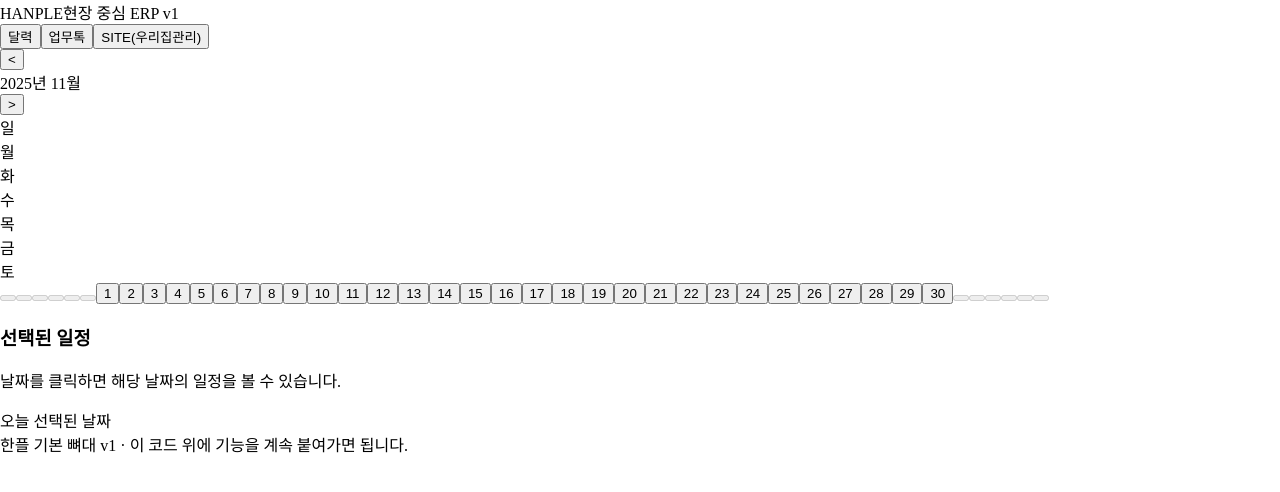
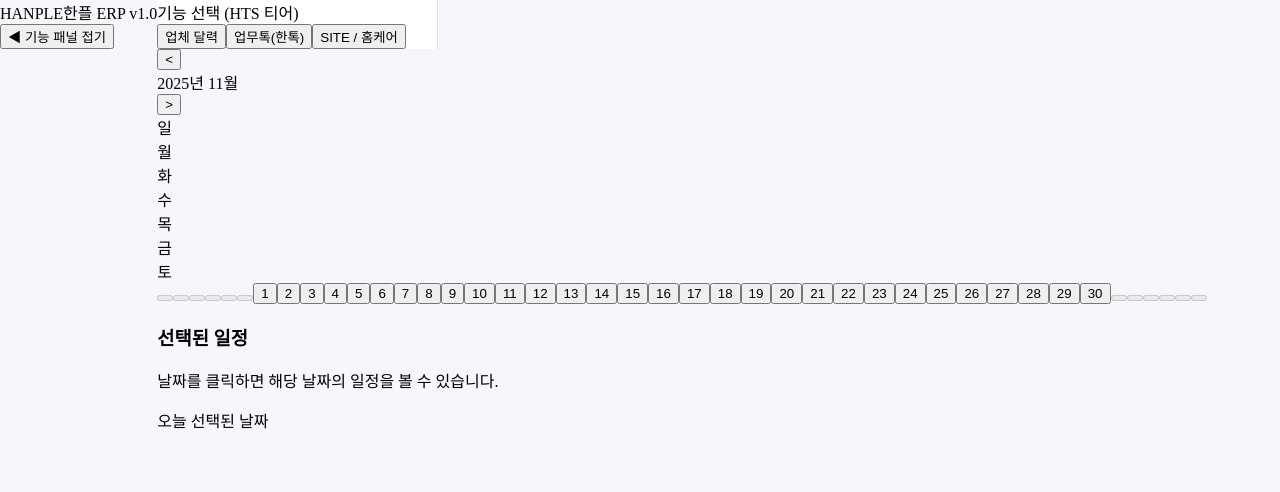
Before and after one commit to hit308277-cloud/hanple-v1, a React (Vite) app: page / in a window 1280 px wide. Shown: the top 492 px of the page. Built offline with nearby package versions, Linux system fonts and the light colour scheme.

Commit message:
Update App.jsx

```diff
--- a/src/App.jsx
+++ b/src/App.jsx
@@ -1,58 +1,75 @@
-import React, { useState } from 'react'
-import CalendarView from './CalendarView'
-import TaskChat from './TaskChat'
+import React, { useState } from 'react';
+import CalendarView from './CalendarView';
+import TaskChat from './TaskChat';
 
 const tabs = [
-  { id: 'calendar', label: '달력' },
-  { id: 'chat', label: '업무톡' },
-  { id: 'site', label: 'SITE(우리집관리)' }
-]
+  { id: 'calendar', label: '업체 달력' },
+  { id: 'chat', label: '업무톡(한톡)' },
+  { id: 'site', label: 'SITE / 홈케어' },
+];
 
 export default function App() {
-  const [active, setActive] = useState('calendar')
+  const [activeTab, setActiveTab] = useState('calendar');
+  const [isLeftOpen, setIsLeftOpen] = useState(true);
+
+  const renderMain = () => {
+    if (activeTab === 'chat') return <TaskChat />;
+
+    if (activeTab === 'site') {
+      return (
+        <div style={{ padding: 16, fontSize: 14 }}>
+          <h2 style={{ fontSize: 18, marginBottom: 12 }}>SITE / 홈케어</h2>
+          <p>홈케어(우리집관리) 화면은 여기서 점점 살을 붙여 나가면 됩니다.</p>
+        </div>
+      );
+    }
+
+    // 기본은 달력
+    return <CalendarView />;
+  };
 
   return (
-    <div className="app-root">
+    <div className="app-container">
       <header className="app-header">
         <div className="logo">
           <span className="logo-mark">HANPLE</span>
-          <span className="logo-sub">현장 중심 ERP v1</span>
+          <span className="logo-sub">한플 ERP v1.0</span>
+        </div>
+
+        <div className="hts-toolbar">
+          <button
+            className="hts-toggle"
+            type="button"
+            onClick={() => setIsLeftOpen(prev => !prev)}
+          >
+            {isLeftOpen ? '◀ 기능 패널 접기' : '▶ 기능 패널 펼치기'}
+          </button>
         </div>
       </header>
 
-      <main className="app-main">
+      <div className="app-body">
+        {isLeftOpen && (
+          <aside className="left-panel">
+            <div className="left-panel-title">기능 선택 (HTS 티어)</div>
             <nav className="tabs">
-          {tabs.map(t => (
+              {tabs.map(tab => (
                 <button
-              key={t.id}
-              className={`tab ${active === t.id ? 'tab-active' : ''}`}
-              onClick={() => setActive(t.id)}
+                  key={tab.id}
+                  type="button"
+                  className={`tab-btn ${activeTab === tab.id ? 'tab-active' : ''}`}
+                  onClick={() => setActiveTab(tab.id)}
                 >
-              {t.label}
+                  {tab.label}
                 </button>
               ))}
             </nav>
+          </aside>
+        )}
 
-        <section className="tab-panel">
-          {active === 'calendar' && <CalendarView />}
-          {active === 'chat' && <TaskChat />}
-          {active === 'site' && (
-            <div className="placeholder">
-              <h2>우리집관리 / SITE</h2>
-              <p>여기는 나중에 공사현장, 우리집 자산관리 화면을 붙이면 됩니다.</p>
-              <ul>
-                <li>현장별 사진 / 동영상</li>
-                <li>계약서, 견적서 링크</li>
-                <li>입금·정산 내역 요약</li>
-              </ul>
+        <section className="right-panel">
+          {renderMain()}
+        </section>
       </div>
-          )}
-        </section>
-      </main>
-
-      <footer className="app-footer">
-        한플 기본 뼈대 v1 · 이 코드 위에 기능을 계속 붙여가면 됩니다.
-      </footer>
     </div>
-  )
+  );
 }
```
Lines whose indentation alone changed are shown as unchanged.
